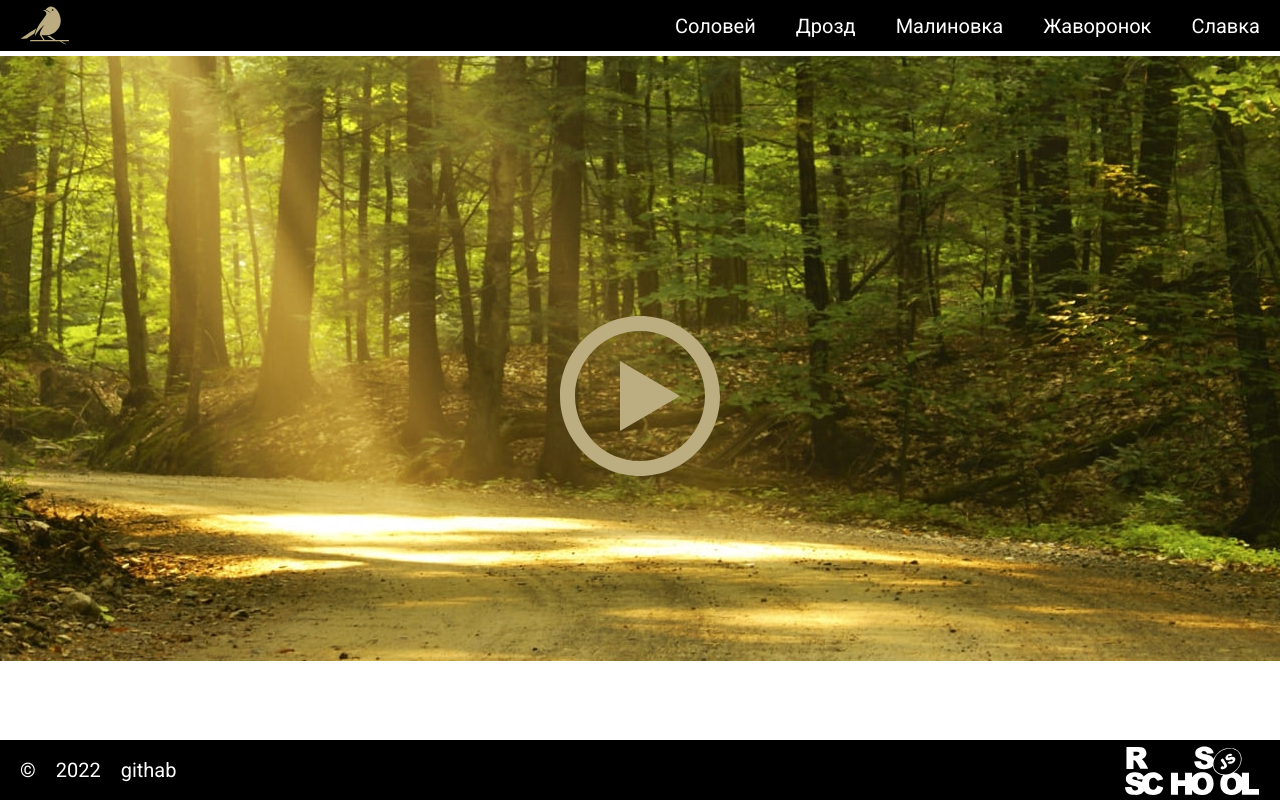
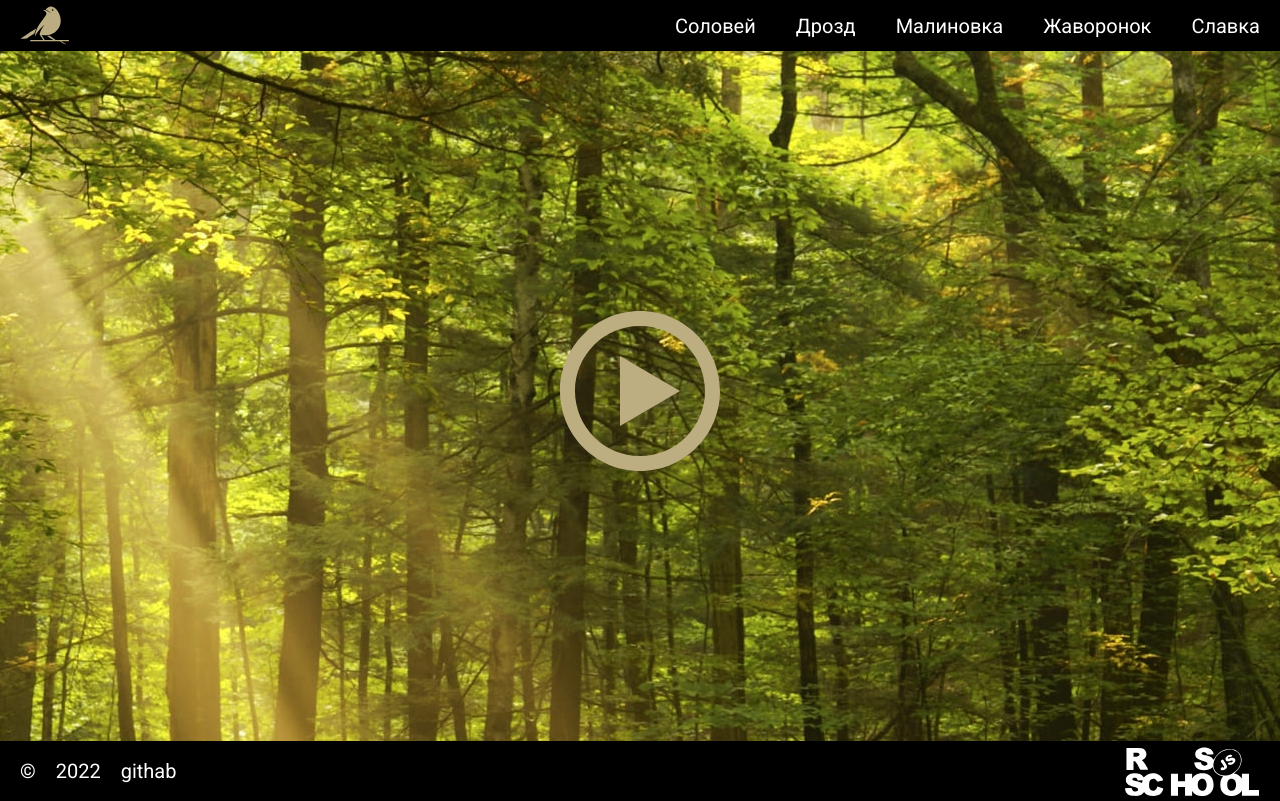
Before and after one commit to Inna-malina/audio_player, a plain HTML site: page index.html in a window 1280 px wide. Drawn offline with Linux system fonts and the light colour scheme.

Commit message:
feat: change style

```diff
--- a/style.css
+++ b/style.css
@@ -9,11 +9,11 @@ body {
 }
 
 .wrapper {
-    display: flex;
-    flex-direction: column;
-    justify-content: space-between;
-    align-items: center;
-    height: 100vh;
+    /* display: flex; */
+    /* flex-direction: column; */
+    /* justify-content: space-between; */
+    /* align-items: center; */
+    /* height: 100vh; */
 }
 
 .section__header {
@@ -126,9 +126,9 @@ body {
     background-image: url('./images/forest.jpg');
     background-size: cover;
     background-repeat: no-repeat;
-    background-position-y: -475px;
+    /* background-position-y: -475px; */
     width: 100%;
-    /* height: calc(100vh - 120px); */
+    height: calc(100vh - 120px);
     transition: all 0.9s ease;
 }
 
@@ -140,10 +140,10 @@ body {
 
 @media(max-width: 1365px) {
     .section__main {
-        /* height: calc(100vh - 110px); */
+        height: calc(100vh - 110px);
         background-size: inherit;
         background-repeat: no-repeat;
-        background-position-y: -475px;
+        /* background-position-y: -475px; */
         background-position-x: -535px;
 
     }
```
